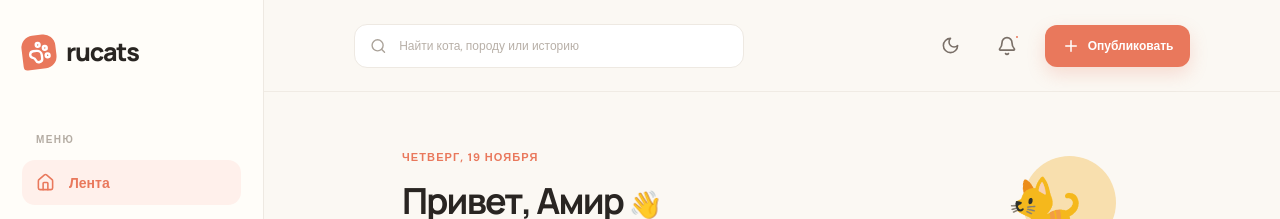
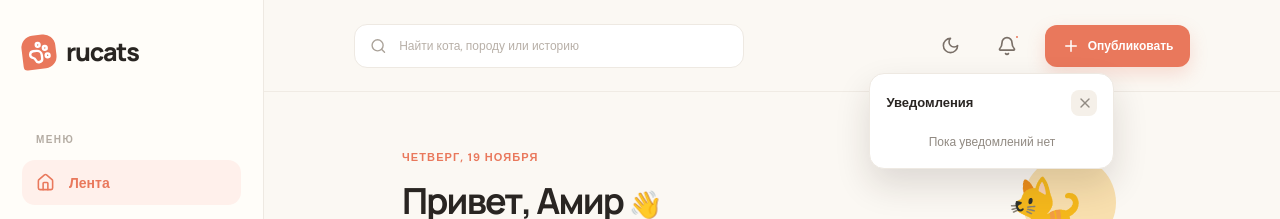
Before and after one commit to amirxme/rucats, a React (Vite) app: page / in a window 1280 px wide. Both pictures are taken after a click on the button 1006 px from the left and 45 px from the top of the page. Shown: the top 219 px of the page. Built offline with nearby package versions, Linux system fonts and the light colour scheme.

Commit message:
Make notifications button interactive

```diff
--- a/src/App.jsx
+++ b/src/App.jsx
@@ -67,6 +67,7 @@ function App() {
   const [editingPostId, setEditingPostId] = useState(null);
   const [postsState, setPostsState] = useState(() => JSON.parse(localStorage.getItem("rucats-posts") || "null") || posts);
   const [showMobileMenu, setShowMobileMenu] = useState(false);
+  const [showNotifications, setShowNotifications] = useState(false);
   const [showComposer, setShowComposer] = useState(false);
   const [draft, setDraft] = useState({ text: "", catId: "martin", image: "" });
   const [profileView, setProfileView] = useState(null);
@@ -355,10 +356,19 @@ function App() {
             <button className="icon-button theme-toggle" aria-label={theme === "dark" ? "Включить светлую тему" : "Включить тёмную тему"} onClick={() => setTheme((current) => current === "dark" ? "light" : "dark")}>
               {theme === "dark" ? <Sun size={19} /> : <Moon size={19} />}
             </button>
-            <button className="icon-button" aria-label="Уведомления">
+            <button className="icon-button" aria-label="Уведомления" onClick={() => setShowNotifications((current) => !current)}>
               <Bell size={20} />
               <span className="notification-dot" />
             </button>
+            {showNotifications && (
+              <div className="notifications-popover">
+                <div className="notifications-header">
+                  <strong>Уведомления</strong>
+                  <button aria-label="Закрыть уведомления" onClick={() => setShowNotifications(false)}><X size={16} /></button>
+                </div>
+                <p className="notifications-empty">Пока уведомлений нет</p>
+              </div>
+            )}
             {activeNav === "Лента" && (
               <button className="publish-button" onClick={() => { setEditingPostId(null); setDraft((current) => ({ ...current, catId: selectedCatId })); setShowComposer(true); }}>
                 <Plus size={18} />
--- a/src/styles.css
+++ b/src/styles.css
@@ -293,6 +293,7 @@ input:focus-visible {
 }
 
 .topbar-actions {
+  position: relative;
   display: flex;
   align-items: center;
   gap: 20px;
@@ -318,6 +319,45 @@ input:focus-visible {
   background: var(--coral);
   border: 2px solid var(--cream);
   border-radius: 50%;
+}
+
+.notifications-popover {
+  position: absolute;
+  top: 48px;
+  right: 76px;
+  z-index: 20;
+  width: 245px;
+  padding: 16px;
+  background: var(--paper);
+  border: 1px solid var(--line);
+  border-radius: 15px;
+  box-shadow: 0 16px 35px rgba(45, 29, 20, 0.14);
+  animation: modal-in 0.16s ease-out;
+}
+
+.notifications-header {
+  display: flex;
+  align-items: center;
+  justify-content: space-between;
+  color: var(--ink);
+  font-size: 13px;
+}
+
+.notifications-header button {
+  display: grid;
+  width: 26px;
+  height: 26px;
+  place-items: center;
+  color: var(--muted);
+  background: var(--soft);
+  border-radius: 8px;
+}
+
+.notifications-empty {
+  margin: 18px 0 2px;
+  color: var(--muted);
+  font-size: 12px;
+  text-align: center;
 }
 
 .publish-button {
```
